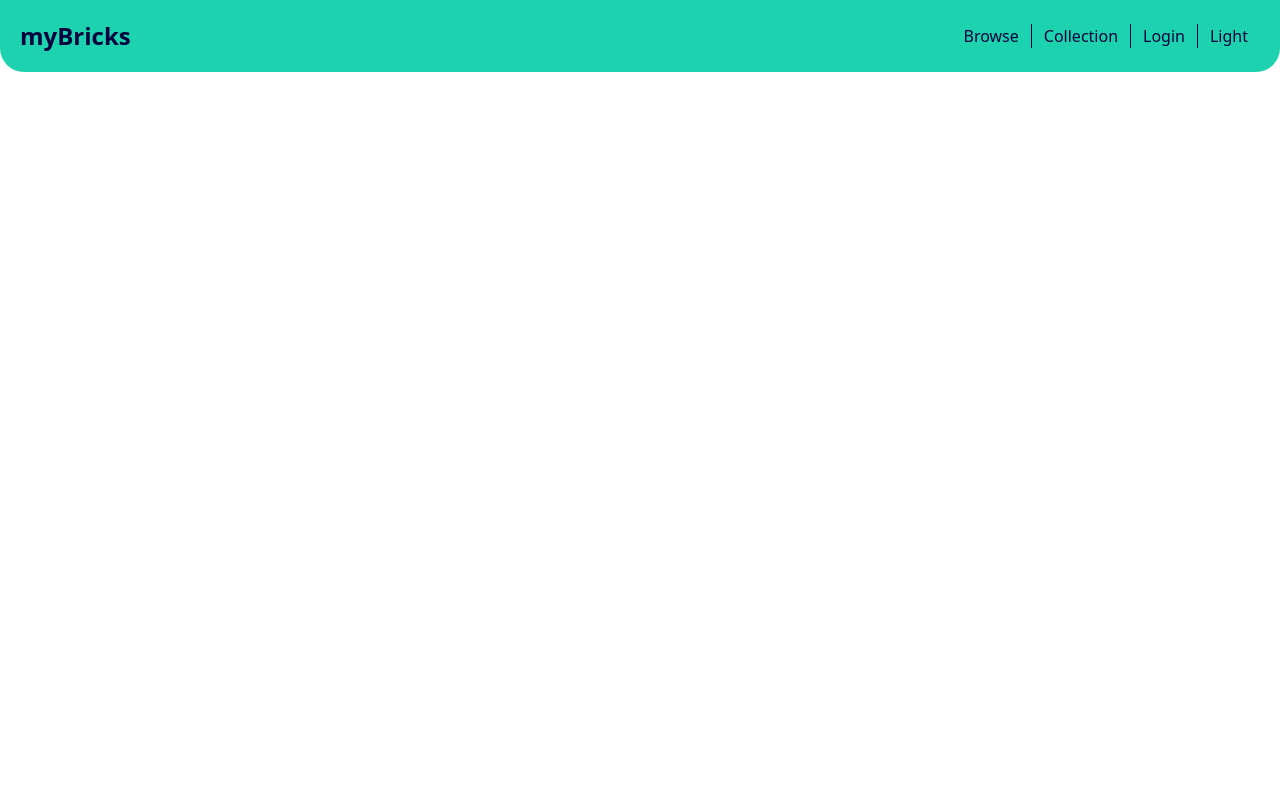
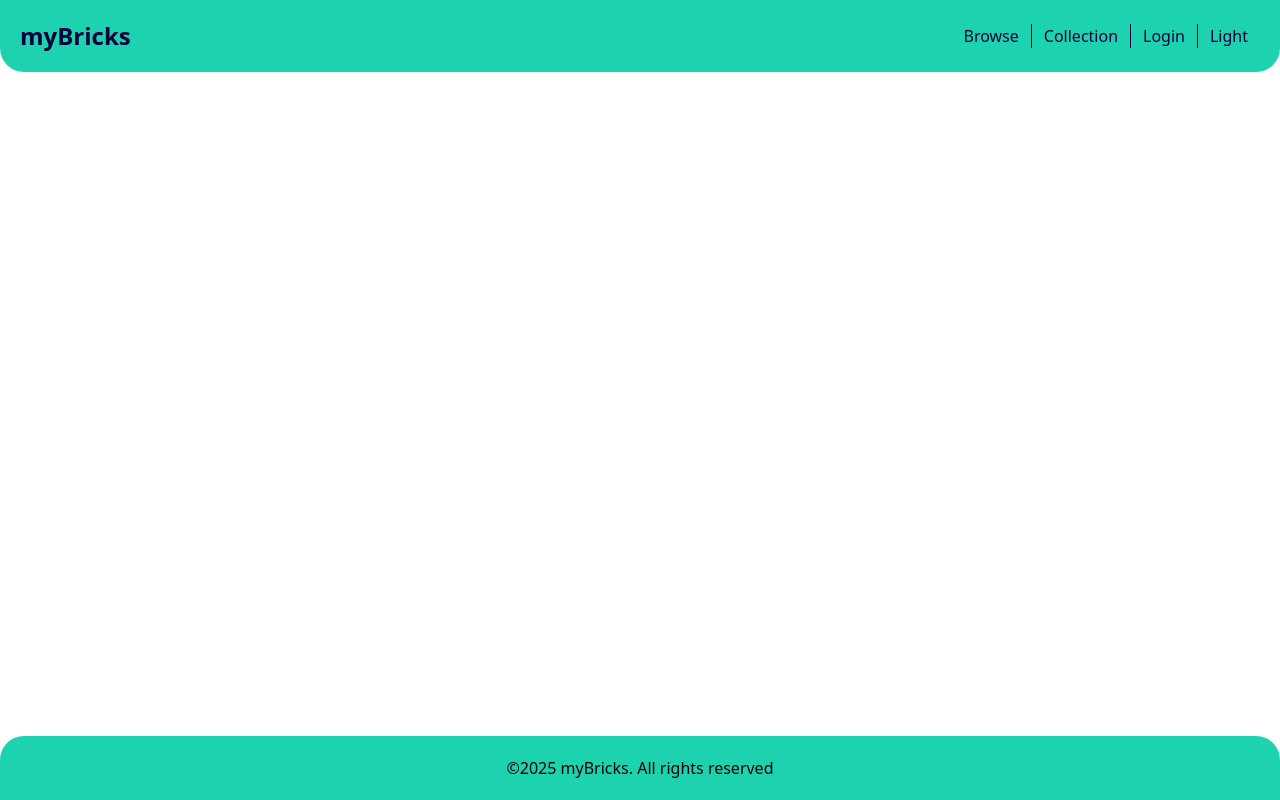
Before and after one commit to TrippyVaultBoy/myBricks, a React (Vite) app in the folder myBricks_frontend/: page / in a window 1280 px wide. Built offline with nearby package versions, Linux system fonts and the light colour scheme.

Commit message:
added basic footer

```diff
--- /dev/null
+++ b/myBricks_frontend/src/components/Footer.jsx
@@ -0,0 +1,13 @@
+function Footer() {
+    return (
+        <footer className="w-full flex-none mx-auto max-w-screen-xl mt-auto">
+            <div className="bg-[var(--color-bricksTeal)] rounded-t-3xl flex justify-around text-center p-5">
+                <p>
+                    ©{new Date().getFullYear()} myBricks. All rights reserved
+                </p>
+            </div>
+        </footer>
+    );
+}
+
+export default Footer;
--- a/myBricks_frontend/src/components/Header.jsx
+++ b/myBricks_frontend/src/components/Header.jsx
@@ -22,7 +22,7 @@ function Header() {
     }
 
     return (
-        <div className="max-w-screen-xl bg-[var(--color-bricksTeal)] flex justify-between mx-auto items-center rounded-b-3xl p-5">
+        <div className="flex-none w-full max-w-screen-xl bg-[var(--color-bricksTeal)] flex justify-between mx-auto items-center rounded-b-3xl p-5">
             {/* Logo */}
             <div className="text-2xl font-bold text-[var(--color-bricksNavy)]">myBricks</div>
 
--- a/myBricks_frontend/src/components/Home.jsx
+++ b/myBricks_frontend/src/components/Home.jsx
@@ -1,8 +1,12 @@
 import Header from "./Header";
+import Footer from "./Footer";
 
 function Home() {
     return (
-        <Header></Header>
+        <div className="flex flex-col min-h-screen">
+            <Header></Header>
+            <Footer></Footer>
+        </div>
     )
 }
 
--- a/myBricks_frontend/src/css/output.css
+++ b/myBricks_frontend/src/css/output.css
@@ -184,8 +184,14 @@
   .inset-0 {
     inset: calc(var(--spacing) * 0);
   }
+  .m-auto {
+    margin: auto;
+  }
   .mx-auto {
     margin-inline: auto;
+  }
+  .mt-auto {
+    margin-top: auto;
   }
   .mb-4 {
     margin-bottom: calc(var(--spacing) * 4);
@@ -199,6 +205,9 @@
   .table {
     display: table;
   }
+  .min-h-screen {
+    min-height: 100vh;
+  }
   .w-full {
     width: 100%;
   }
@@ -211,6 +220,15 @@
   .max-w-screen-xl {
     max-width: var(--breakpoint-xl);
   }
+  .min-w-screen {
+    min-width: 100vw;
+  }
+  .flex-none {
+    flex: none;
+  }
+  .flex-grow {
+    flex-grow: 1;
+  }
   .border-collapse {
     border-collapse: collapse;
   }
@@ -222,6 +240,9 @@
   }
   .items-center {
     align-items: center;
+  }
+  .justify-around {
+    justify-content: space-around;
   }
   .justify-between {
     justify-content: space-between;
@@ -239,6 +260,10 @@
   }
   .rounded-4xl {
     border-radius: var(--radius-4xl);
+  }
+  .rounded-t-3xl {
+    border-top-left-radius: var(--radius-3xl);
+    border-top-right-radius: var(--radius-3xl);
   }
   .rounded-b-3xl {
     border-bottom-right-radius: var(--radius-3xl);
@@ -266,6 +291,9 @@
   }
   .p-2 {
     padding: calc(var(--spacing) * 2);
+  }
+  .p-3 {
+    padding: calc(var(--spacing) * 3);
   }
   .p-5 {
     padding: calc(var(--spacing) * 5);
```
